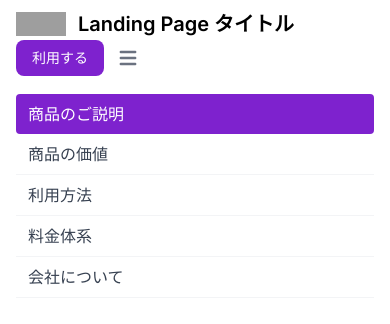
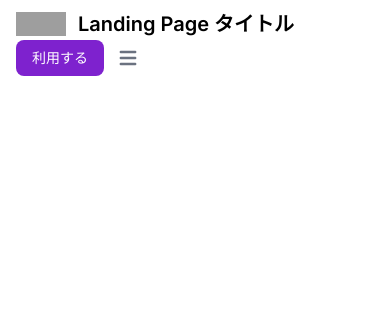
Before and after one commit to okmtdev/sample-landing-page, a Next.js app: page / in a window 390 px wide. Shown: the top 324 px of the page. Built offline with nearby package versions, Linux system fonts and the light colour scheme; grey boxes are pictures that could not be loaded.

Commit message:
add link

```diff
--- /dev/null
+++ b/app/headers/NavLink.tsx
@@ -0,0 +1,31 @@
+interface NavLinkProps {
+  href: string;
+  //children: React.ReactNode;
+  children: string;
+  current?: boolean;
+  onClick?: () => void;
+}
+
+export const NavLink: React.FC<NavLinkProps> = ({
+  href,
+  children,
+  current = false,
+  onClick,
+}) => {
+  const baseStyle = "block py-2 pl-3 pr-4 lg:p-0";
+  const defaultStyle =
+    "text-gray-700 border-b border-gray-100 hover:bg-gray-50 lg:hover:bg-transparent lg:border-0 lg:hover:text-purple-700";
+  const currentStyle =
+    "text-white bg-purple-700 rounded lg:bg-transparent lg:text-purple-700";
+
+  return (
+    <a
+      href={href}
+      className={`${baseStyle} ${current ? currentStyle : defaultStyle}`}
+      aria-current={current ? "page" : undefined}
+      onClick={onClick}
+    >
+      {children}
+    </a>
+  );
+};
--- a/app/page.tsx
+++ b/app/page.tsx
@@ -1,16 +1,23 @@
+"use client";
+
 import Image from "next/image";
+import { NavLink } from "@/headers/NavLink";
+import { useState } from "react";
 
 export default function Home() {
+  const [currentLink, setCurrentLink] = useState("#1");
+  const [isMobileMenuOpen, setIsMobileMenuOpen] = useState(false);
+
   return (
     <main>
       <nav className="bg-white border-gray-200 py-2.5">
         <div className="flex flex-wrap items-center justify-between max-w-screen-xl px-4 mx-auto">
           <a href="#" className="flex items-center">
             <Image
-              src="https://www.svgrepo.com/show/499962/music.svg"
+              src="https://www.svgrepo.com/show/508272/bar.svg"
               className="h-6 mr-3 sm:h-9"
-              width="50"
-              height="50"
+              width={50}
+              height={50}
               alt="Landwind Logo"
             />
             <span className="self-center text-xl font-semibold whitespace-nowrap">
@@ -33,9 +40,10 @@ export default function Home() {
               type="button"
               className="inline-flex items-center p-2 ml-1 text-sm text-gray-500 rounded-lg lg:hidden hover:bg-gray-100 focus:outline-none focus:ring-2 focus:ring-gray-200"
               aria-controls="mobile-menu-2"
-              aria-expanded="true"
+              aria-expanded={isMobileMenuOpen}
+              onClick={() => setIsMobileMenuOpen(!isMobileMenuOpen)}
             >
-              <span className="sr-only">Open main menu</span>
+              <span className="sr-only">メニューを開く</span>
               <svg
                 className="w-6 h-6"
                 fill="currentColor"
@@ -43,11 +51,12 @@ export default function Home() {
                 xmlns="http://www.w3.org/2000/svg"
               >
                 <path
-                  fill-rule="evenodd"
+                  fillRule="evenodd"
                   d="M3 5a1 1 0 011-1h12a1 1 0 110 2H4a1 1 0 01-1-1zM3 10a1 1 0 011-1h12a1 1 0 110 2H4a1 1 0 01-1-1zM3 15a1 1 0 011-1h12a1 1 0 110 2H4a1 1 0 01-1-1z"
-                  clip-rule="evenodd"
+                  clipRule="evenodd"
                 ></path>
               </svg>
+              {/*
                 <svg
                   className="hidden w-6 h-6"
                   fill="currentColor"
@@ -55,58 +64,65 @@ export default function Home() {
                   xmlns="http://www.w3.org/2000/svg"
                 >
                   <path
-                  fill-rule="evenodd"
+                    fillRule="evenodd"
                     d="M4.293 4.293a1 1 0 011.414 0L10 8.586l4.293-4.293a1 1 0 111.414 1.414L11.414 10l4.293 4.293a1 1 0 01-1.414 1.414L10 11.414l-4.293 4.293a1 1 0 01-1.414-1.414L8.586 10 4.293 5.707a1 1 0 010-1.414z"
-                  clip-rule="evenodd"
+                    clipRule="evenodd"
                   ></path>
                 </svg>
+                */}
             </button>
           </div>
           <div
-            className="items-center justify-between w-full lg:flex lg:w-auto lg:order-1"
+            className={`items-center justify-between w-full ${
+              isMobileMenuOpen ? "block" : "hidden"
+            } lg:flex lg:w-auto lg:order-1`}
             id="mobile-menu-2"
           >
             <ul className="flex flex-col mt-4 font-medium lg:flex-row lg:space-x-8 lg:mt-0">
               <li>
-                <a
-                  href="#"
-                  className="block py-2 pl-3 pr-4 text-white bg-purple-700 rounded lg:bg-transparent lg:text-purple-700 lg:p-0"
-                  aria-current="page"
+                <NavLink
+                  href="#1"
+                  current={currentLink === "#1"}
+                  onClick={() => setCurrentLink("#1")}
                 >
                   商品のご説明
-                </a>
+                </NavLink>
               </li>
               <li>
-                <a
-                  href="#"
-                  className="block py-2 pl-3 pr-4 text-gray-700 border-b border-gray-100 hover:bg-gray-50 lg:hover:bg-transparent lg:border-0 lg:hover:text-purple-700 lg:p-0"
+                <NavLink
+                  href="#2"
+                  current={currentLink === "#2"}
+                  onClick={() => setCurrentLink("#2")}
                 >
-                  商品の価値
-                </a>
+                  解決する課題
+                </NavLink>
               </li>
               <li>
-                <a
-                  href="#"
-                  className="block py-2 pl-3 pr-4 text-gray-700 border-b border-gray-100 hover:bg-gray-50 lg:hover:bg-transparent lg:border-0 lg:hover:text-purple-700 lg:p-0"
+                <NavLink
+                  href="#3"
+                  current={currentLink === "#3"}
+                  onClick={() => setCurrentLink("#3")}
                 >
                   利用方法
-                </a>
+                </NavLink>
               </li>
               <li>
-                <a
-                  href="#"
-                  className="block py-2 pl-3 pr-4 text-gray-700 border-b border-gray-100 hover:bg-gray-50 lg:hover:bg-transparent lg:border-0 lg:hover:text-purple-700 lg:p-0"
+                <NavLink
+                  href="#4"
+                  current={currentLink === "#4"}
+                  onClick={() => setCurrentLink("#4")}
                 >
                   料金体系
-                </a>
+                </NavLink>
               </li>
               <li>
-                <a
-                  href="#"
-                  className="block py-2 pl-3 pr-4 text-gray-700 border-b border-gray-100 hover:bg-gray-50 lg:hover:bg-transparent lg:border-0 lg:hover:text-purple-700 lg:p-0"
+                <NavLink
+                  href="#5"
+                  current={currentLink === "#5"}
+                  onClick={() => setCurrentLink("#5")}
                 >
                   会社について
-                </a>
+                </NavLink>
               </li>
             </ul>
           </div>
--- a/tsconfig.json
+++ b/tsconfig.json
@@ -17,8 +17,10 @@
         "name": "next"
       }
     ],
+    "baseUrl": ".",
     "paths": {
-      "src/*": ["./*"]
+      "@/*": ["app/*"],
+      "@/headers/*": ["app/headers/*"]
     }
   },
   "include": ["next-env.d.ts", "**/*.ts", "**/*.tsx", ".next/types/**/*.ts"],
```
Also changed, not shown: 1 other file (tests, documents, lock files or other folders). Lines whose indentation alone changed are shown as unchanged.
